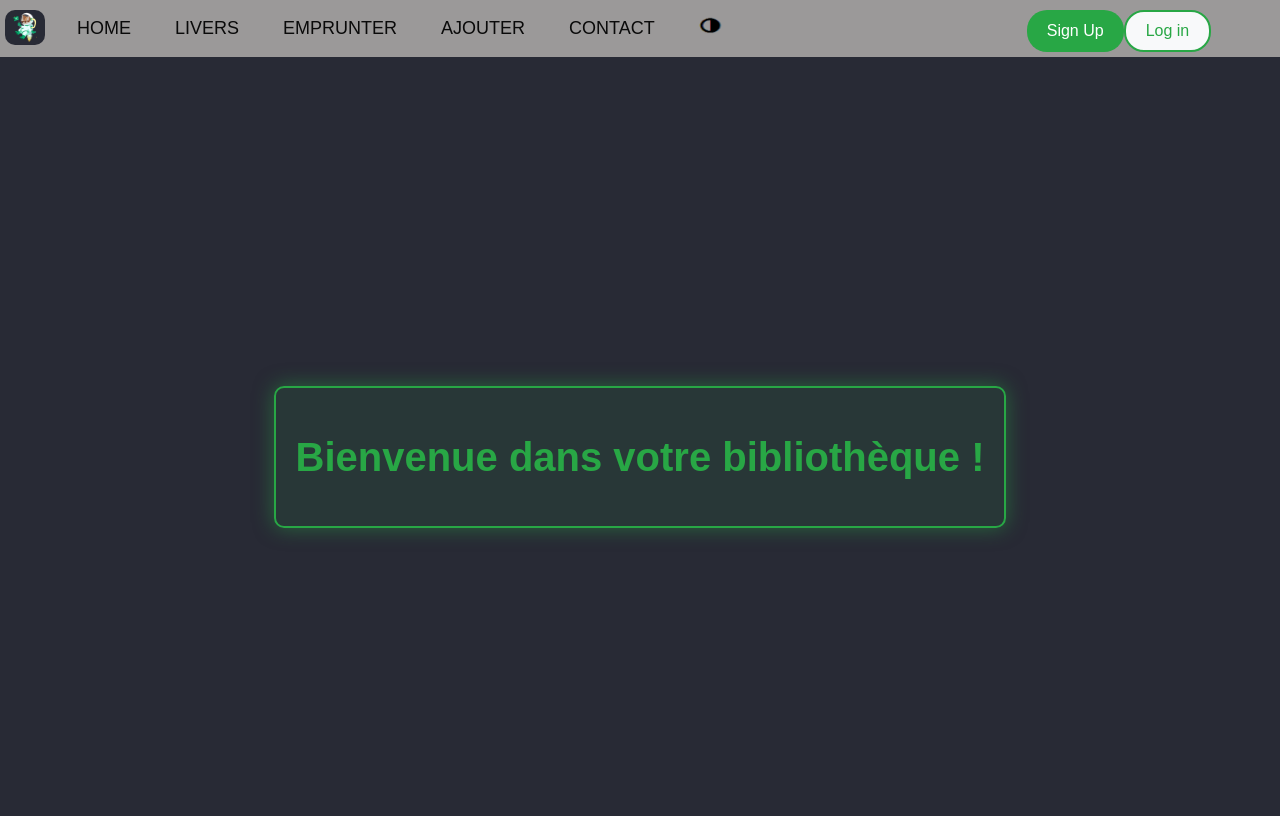
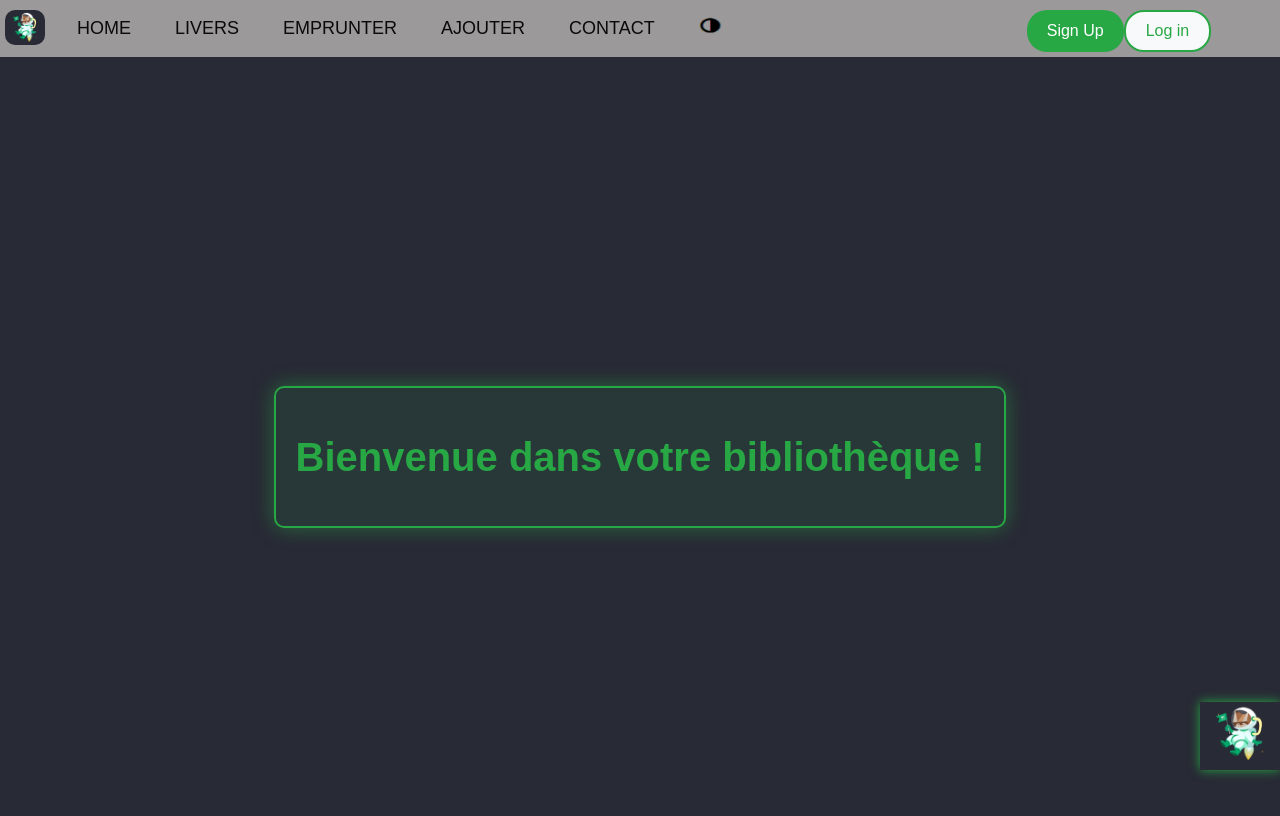
Before and after one commit to othmaneadlaoui1/mini-projet-, a React (Create React App) app: page /home in a window 1280 px wide. Shown: the top 816 px of the page. Built offline with nearby package versions, Linux system fonts and the light colour scheme.

Commit message:
petit modification

```diff
--- a/src/projet/app.js
+++ b/src/projet/app.js
@@ -40,6 +40,8 @@ export default function App() {
                             </li>
                         </ul>
                     </nav>
+                    <div id="image"><img  src={image} alt="Logo" /></div>
+
 
                     <Routes>
                         <Route path="/home" element={<Home/>} />
--- a/src/projet/style.css
+++ b/src/projet/style.css
@@ -74,3 +74,14 @@ nav ul li a:hover {
     background-color: #28a745;
     color: white;
 }
+#image {
+    position: absolute; /* Positionnement absolu */
+    bottom: 30px; /* Colle l'image au bas de la page */
+    right: 0; /* Colle l'image à droite de la page */
+    box-shadow: 0 0 10px #28a745; /* Ajoute une ombre verte autour de l'image */
+}
+
+#image img {
+    width: 80px; /* Ajustez la taille de l'image selon vos besoins */
+    height: auto; /* Conserve les proportions de l'image */
+}
```
